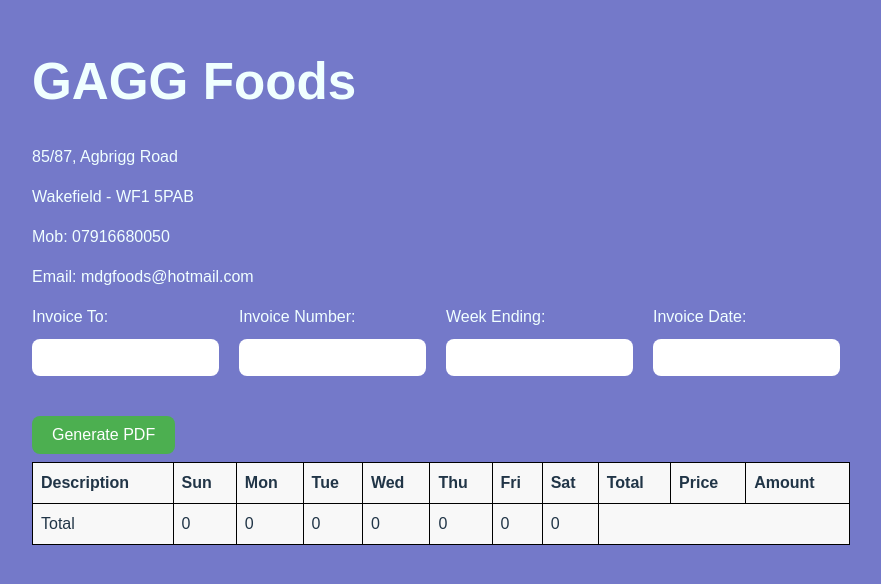
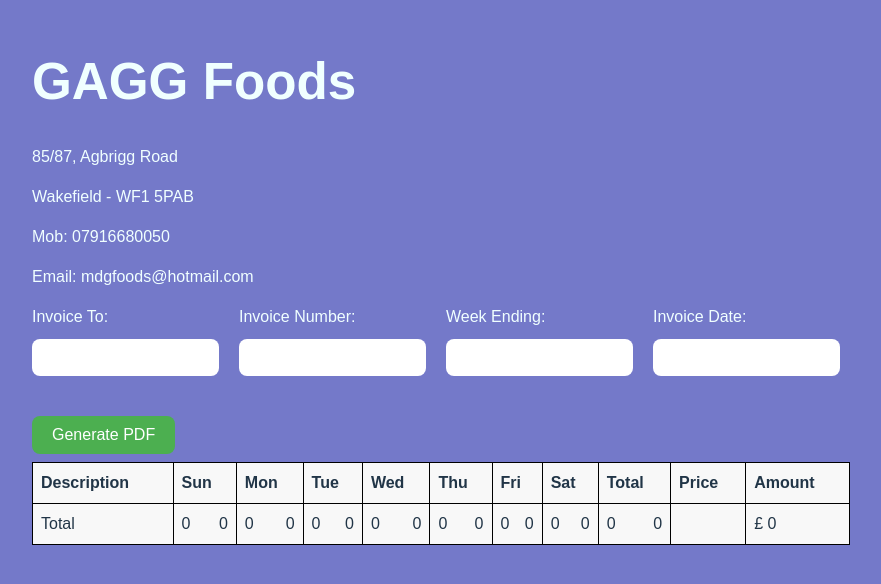
Before and after one commit to Sahilloria/invoice-app, a React (Create React App) app in the folder invoice-app/: page / in a window 1280 px wide. Both pictures are taken after a click on the button "Return". Shown: the top 584 px of the page, without its empty margins (199-1080 px from the left). Built offline with nearby package versions, Linux system fonts and the light colour scheme.

Commit message:
final touch

```diff
--- a/invoice-app/src/components/InvoiceTable.jsx
+++ b/invoice-app/src/components/InvoiceTable.jsx
@@ -19,25 +19,26 @@ const InvoiceTable = ({ invoices, isModal, handleModal, addInvoice, invoiceInfo,
     doc.text(`Invoice Number: ${invoiceInfo.invoiceNumber}`, 120, 10);
     doc.text(`Week Ending: ${invoiceInfo.weekEnding}`, 165, 15);
     doc.text(`Invoice Date: ${invoiceInfo.invoiceDate}`, 120, 15);
-
     const tableColumn = ["Description", "Sun", "Mon", "Tue", "Wed", "Thu", "Fri", "Sat", "Total", "Price", "Amount"];
+    const tableFoot= ["Total",`${footData[0]}   ${footData[1]}`, `${footData[2]}   ${footData[3]}`,`${footData[4]}   ${footData[5]}`,`${footData[6]}   ${footData[7]}`,`${footData[8]}   ${footData[9]}`,`${footData[10]}   ${footData[11]}`,`${footData[12]}   ${footData[13]}`,`${totalDeliver}  ${totalReturn}`,"",`${totalAmount}`]
     const tableRows = invoices.map(invoice => [
       invoice.description,
-      `${invoice.sun === 0 ? "" : invoice.sun}       ${invoice.sunReturn ??""}`,
-      `${invoice.mon === 0 ? "" : invoice.mon}        ${invoice.sunReturn ??""}  `,
-      `${invoice.tue === 0 ? "" : invoice.tue}         ${invoice.sunReturn ??""}`,
-      `${invoice.wed === 0 ? "" : invoice.wed}         ${invoice.sunReturn ??""}`,
-      `${invoice.thu === 0 ? "" : invoice.thu}          ${invoice.sunReturn ??""}`,
-      `${invoice.fri === 0 ? "" : invoice.fri}     ${invoice.sunReturn ??""}`,
-      `${invoice.sat === 0 ? "" : invoice.sat}    ${invoice.sunReturn ??""}`,
+      `${invoice.sun === 0 ? "" : invoice.sun}       ${invoice.sunReturn ?? ""}`,
+      `${invoice.mon === 0 ? "" : invoice.mon}        ${invoice.monReturn ?? ""}  `,
+      `${invoice.tue === 0 ? "" : invoice.tue}         ${invoice.tueReturn ?? ""}`,
+      `${invoice.wed === 0 ? "" : invoice.wed}         ${invoice.wedReturn ?? ""}`,
+      `${invoice.thu === 0 ? "" : invoice.thu}          ${invoice.thuReturn ?? ""}`,
+      `${invoice.fri === 0 ? "" : invoice.fri}     ${invoice.friReturn ?? ""}`,
+      `${invoice.sat === 0 ? "" : invoice.sat}    ${invoice.satReturn ?? ""}`,
       calculateTotal(invoice),
       invoice.price,
-      (calculateTotal(invoice) * invoice.price).toFixed(2),
+      (calculateAmount(invoice)),
     ]);
 
     doc.autoTable({
       head: [tableColumn],
       body: tableRows,
+      foot:[tableFoot],
       theme: 'grid',
       startY: 20,
       startX: 5,
@@ -55,38 +56,67 @@ const InvoiceTable = ({ invoices, isModal, handleModal, addInvoice, invoiceInfo,
 
     const pageHeight = doc.internal.pageSize.height;
     const footerStartY = pageHeight - 10; // Adjust this value as needed
-    doc.setFontSize(5);
-    doc.text(`Balance On Last Invoice: £150.25`, 14, footerStartY);
-    doc.text(`Payments Received This Week: £150.25`, 14, footerStartY + 3);
-    doc.text(`Net Amount: £126.44`, 14, footerStartY + 6);
-    doc.text(`VAT Amount: £0.00`, 24, footerStartY + 9);
-    doc.text(`Invoice Total: £126.44`, 24, footerStartY + 12);
-    doc.text(`Balance B/F: £0.00`, 24, footerStartY + 15);
-    doc.text(`Amount Due: £126.44`, 24, footerStartY + 18);
+    doc.setFontSize(8);
+    doc.text(`Net Amount: ${totalAmount.toFixed(2)}`, 5, footerStartY +1);
+    doc.text(`VAT Amount: £0.00`, 40, footerStartY + 1);
+    doc.text(`Invoice Total: ${totalAmount.toFixed(2)}`, 80, footerStartY + 1);
+    doc.text(`Balance B/F: £0.00`, 125, footerStartY + 1);
+    doc.text(`Amount Due: ${totalAmount.toFixed(2)}`, 160, footerStartY + 1);
 
     doc.save(`${invoiceInfo.invoiceTo}${invoiceInfo.invoiceDate}.pdf`);
   };
 
+  let totalDeliver =0;
+  let totalReturn=0;
+  let totalAmount=0;
   const calculateTotal = (invoice) => {
+    totalReturn+=( parseInt(invoice?.sunReturn ?? 0)+
+    parseInt(invoice?.monReturn ?? 0)+
+    parseInt(invoice?.tueReturn ?? 0) +
+    parseInt(invoice?.wedReturn ?? 0)+
+    parseInt(invoice?.thuReturn ?? 0)+
+    parseInt(invoice?.friReturn ?? 0)+
+    parseInt(invoice?.satReturn ?? 0) )
+   totalDeliver+=(parseInt(invoice.sun) + parseInt(invoice?.sunReturn ?? 0) +
+    parseInt(invoice.mon) + parseInt(invoice?.monReturn ?? 0) +
+    parseInt(invoice.tue) + parseInt(invoice?.tueReturn ?? 0) +
+    parseInt(invoice.wed) + parseInt(invoice?.wedReturn ?? 0) +
+    parseInt(invoice.thu) + parseInt(invoice?.thuReturn ?? 0) +
+    parseInt(invoice.fri) + parseInt(invoice?.friReturn ?? 0) +
+    parseInt(invoice.sat) + parseInt(invoice?.satReturn ?? 0))
     return (
-      parseInt(invoice.sun) +
-      parseInt(invoice.mon) +
-      parseInt(invoice.tue) +
-      parseInt(invoice.wed) +
-      parseInt(invoice.thu) +
-      parseInt(invoice.fri) +
-      parseInt(invoice.sat)
+      parseInt(invoice.sun) + parseInt(invoice?.sunReturn ?? 0) +
+      parseInt(invoice.mon) + parseInt(invoice?.monReturn ?? 0) +
+      parseInt(invoice.tue) + parseInt(invoice?.tueReturn ?? 0) +
+      parseInt(invoice.wed) + parseInt(invoice?.wedReturn ?? 0) +
+      parseInt(invoice.thu) + parseInt(invoice?.thuReturn ?? 0) +
+      parseInt(invoice.fri) + parseInt(invoice?.friReturn ?? 0) +
+      parseInt(invoice.sat) + parseInt(invoice?.satReturn ?? 0)
     );
   };
 
-  const calculateTotalPerDayInWeek = (day) => {
-    let result = 0
+  const calculateTotalPerDayInWeek = (day, ret) => {
+    let result = 0;
+
     for (let i = 0; i < invoices.length; i++) {
-      result += parseInt(invoices[i][day])
+      result += isNaN(parseInt(invoices[i][day])) ? 0 : parseInt(invoices[i][day])
+
     };
     footData.push(result)
     return result
 
+  };
+
+  const calculateAmount= (invoice) =>{
+  const total= ( parseInt(invoice.sun) + parseInt(invoice?.sunReturn ?? 0) +
+    parseInt(invoice.mon) + parseInt(invoice?.monReturn ?? 0) +
+    parseInt(invoice.tue) + parseInt(invoice?.tueReturn ?? 0) +
+    parseInt(invoice.wed) + parseInt(invoice?.wedReturn ?? 0) +
+    parseInt(invoice.thu) + parseInt(invoice?.thuReturn ?? 0) +
+    parseInt(invoice.fri) + parseInt(invoice?.friReturn ?? 0) +
+    parseInt(invoice.sat) + parseInt(invoice?.satReturn ?? 0));
+    totalAmount+= parseInt(total)* invoice.price
+    return total*invoice.price
   };
 
   return (
@@ -121,7 +151,7 @@ const InvoiceTable = ({ invoices, isModal, handleModal, addInvoice, invoiceInfo,
               <td><span>{invoice.sat === 0 ? "" : invoice.sat}</span> <span style={{ float: "right" }}>{invoice.satReturn ?? ""}</span></td>
               <td>{calculateTotal(invoice)}</td>
               <td>£ {invoice.price}</td>
-              <td>{(calculateTotal(invoice) * invoice.price).toFixed(2)}</td>
+              <td>£ {(calculateAmount(invoice))}</td>
               {/* <td>{invoice.vat}</td> */}
             </tr>
           ))}
@@ -129,13 +159,43 @@ const InvoiceTable = ({ invoices, isModal, handleModal, addInvoice, invoiceInfo,
         <tfoot>
           <tr>
             <td>Total</td>
-            <td>{calculateTotalPerDayInWeek("sun")}</td>
-            <td>{calculateTotalPerDayInWeek("mon")}</td>
-            <td>{calculateTotalPerDayInWeek("tue")}</td>
-            <td>{calculateTotalPerDayInWeek("wed")}</td>
-            <td>{calculateTotalPerDayInWeek("thu")}</td>
-            <td>{calculateTotalPerDayInWeek("fri")}</td>
-            <td>{calculateTotalPerDayInWeek("sat")}</td>
+            <td>
+              <span>{calculateTotalPerDayInWeek("sun")}</span>
+              <span style={{ float: "right" }}>{calculateTotalPerDayInWeek("sunReturn")}</span>
+            </td>
+            <td>
+              <span> {calculateTotalPerDayInWeek("mon")}</span>
+              <span style={{ float: "right" }}> {calculateTotalPerDayInWeek( "monReturn")}</span>
+            </td>
+            <td>
+              <span>{calculateTotalPerDayInWeek("tue")}</span>
+              <span style={{ float: "right" }}>{calculateTotalPerDayInWeek("tueReturn")}</span>
+              </td>
+            <td>
+              <span>{calculateTotalPerDayInWeek("wed")}</span>
+              <span style={{ float: "right" }}>{calculateTotalPerDayInWeek("wedReturn")}</span>
+            </td>
+            <td>
+              <span>{calculateTotalPerDayInWeek("thu")}</span>
+              <span style={{ float: "right" }}>{calculateTotalPerDayInWeek("thuReturn")}</span>
+            </td>
+            <td>
+              <span>{calculateTotalPerDayInWeek("fri")}</span>
+              <span style={{ float: "right" }}>{calculateTotalPerDayInWeek( "friReturn")}</span>
+              </td>
+            <td>
+              <span>{calculateTotalPerDayInWeek("sat")}</span>
+              <span style={{ float: "right" }}>{calculateTotalPerDayInWeek("satReturn")}</span>
+            </td>
+            <td>
+              <span>{totalDeliver}</span>
+              <span style={{ float: "right" }}>{totalReturn}</span>
+            </td>
+            <td>
+            </td>
+            <td>
+              <span>£ {totalAmount}</span>
+            </td>
           </tr>
         </tfoot>
       </table>
--- a/invoice-app/src/components/SandwichTable.jsx
+++ b/invoice-app/src/components/SandwichTable.jsx
@@ -69,7 +69,7 @@ const PaginationContainer = styled.div`
   }
 
   .pagination li.active a {
-    background-color: red !important;
+    background-color: #6e9e68 !important;
     color: white !important;
   }
 `;
@@ -97,7 +97,7 @@ const SandwichTable = ({ selectedItems, setSelectedItems }) => {
   const handleSelectItem = (item) => {
     const alreadySelected = selectedItems.find((selectedItem) => selectedItem.id === item.id);
     if (!alreadySelected) {
-      setSelectedItems([...selectedItems, { ...item, quantity: 1, returnPrice: 0, sun:0, mon:0, tue:0, wed:0, thu:0,fri:0,sat:0, }]);
+      setSelectedItems([...selectedItems, { ...item, sun:0, mon:0, tue:0, wed:0, thu:0,fri:0,sat:0, }]);
     }
   };
   const handleRemoveItem = (item) => {
```
Also changed, not shown: invoice-app/src/components/InvoiceForm.jsx (+14 -14 lines).
